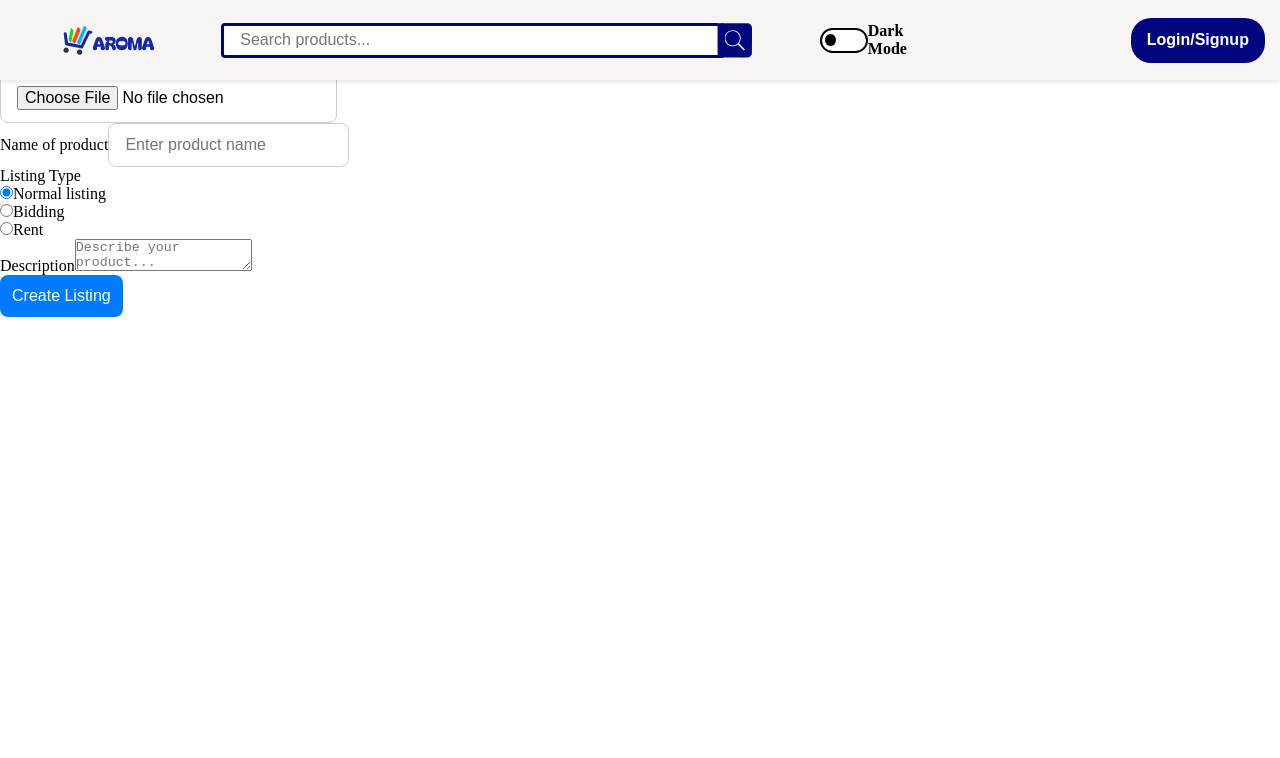
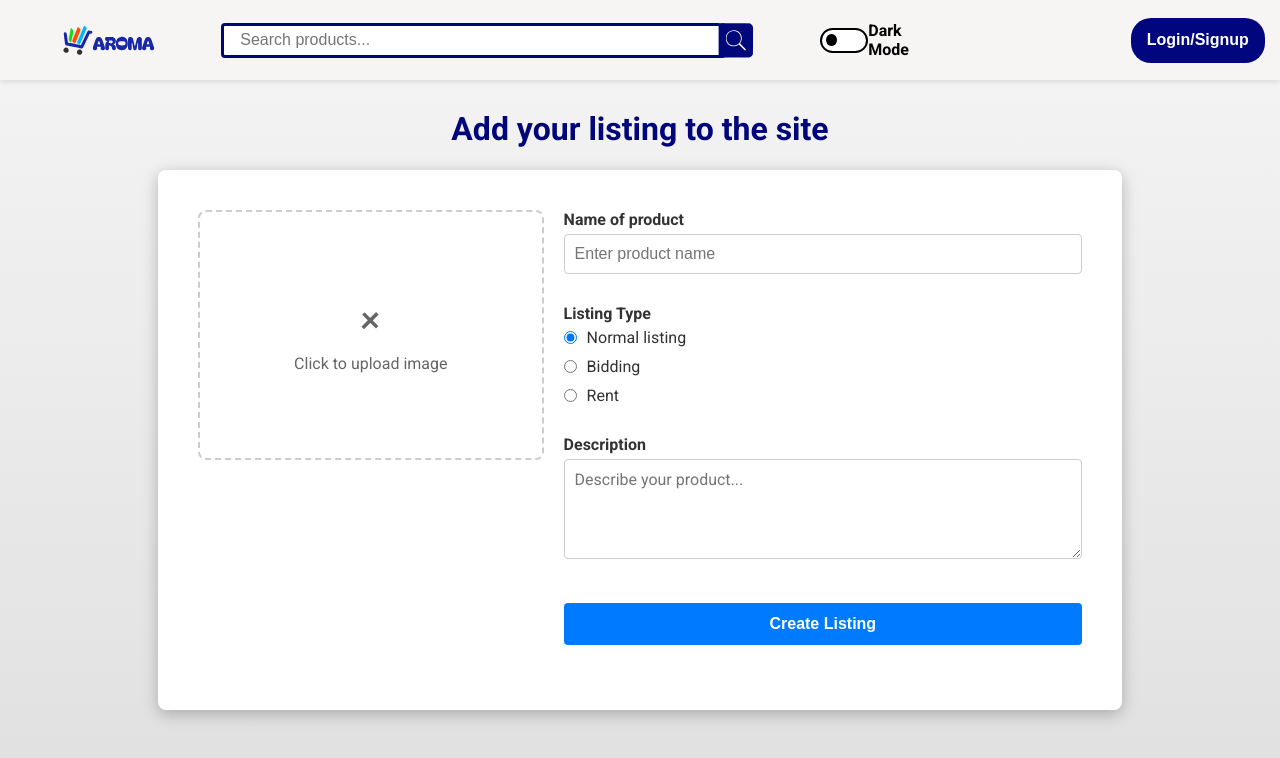
Before and after one commit to OmChandraSharma/Aroma, a React (Vite) app in the folder client/: page /sell in a window 1280 px wide. Shown: the top 758 px of the page. Built offline with nearby package versions, Linux system fonts and the light colour scheme.

Commit message:
sell page structure and styling completed

```diff
--- a/client/src/pages/Sell_item/Sell.jsx
+++ b/client/src/pages/Sell_item/Sell.jsx
@@ -1,103 +1,94 @@
-import { useState } from "react"; // Import useState hook for managing state
-import Header from "../../components/Header/Header.jsx"; // Import Header component
-import "./Sell.module.css"; // Import CSS file for styling
+import { useState } from "react";
+import Header from "../../components/Header/Header.jsx";
+import styles from "./Sell.module.css";
 
 const Sell = () => {
   console.log("sell page called");
 
-  // State variables for form inputs
   const [productName, setProductName] = useState("");
   const [description, setDescription] = useState("");
   const [listingType, setListingType] = useState("normal");
   const [imagePreview, setImagePreview] = useState(null);
 
-  // Handle image file selection
   const handleImageChange = (event) => {
     const selectedFile = event.target.files[0];
-
-    // If a file was selected
     if (selectedFile) {
-      // Create a URL for the image to display preview
       const previewUrl = URL.createObjectURL(selectedFile);
       setImagePreview(previewUrl);
     }
   };
 
-  // Handle form submission
   const handleSubmit = (event) => {
-    event.preventDefault(); // Prevent default form submission behavior
+    event.preventDefault();
 
-    // Log the form data
     console.log("Form submitted with:", {
       productName,
       description,
       listingType,
-      hasImage: imagePreview ? true : false,
+      hasImage: !!imagePreview,
     });
 
-    // Here you would typically send the data to a server
     alert("Form submitted successfully!");
+
+    // Clear fields
+    setProductName("");
+    setDescription("");
+    setListingType("normal");
+    setImagePreview(null);
   };
 
   return (
-    <div className="sell-page">
-      {/* Include the Header component */}
+    <div className={styles.sellPage}>
       <Header />
 
-      <div className="container">
-        <h1 className="page-title">Sell Your Product</h1>
+      <div className={styles.container}>
+        <h1 className={styles.pageTitle}>Add your listing to the site</h1>
 
-        {/* Product listing form */}
-        <form className="sell-form" onSubmit={handleSubmit}>
-          <div className="form-content">
-            {/* Left side - Image upload area */}
-            <div className="image-area">
+        <form className={styles.sellForm} onSubmit={handleSubmit}>
+          <div className={styles.formContent}>
+            {/* Left - Image Upload */}
+            <div className={styles.imageArea}>
               <div
-                className="image-upload-box"
+                className={styles.imageUploadBox}
                 onClick={() => document.getElementById("file-input").click()}
               >
                 {imagePreview ? (
-                  // Show image preview if an image is selected
-                  <div className="preview-container">
+                  <div className={styles.previewContainer}>
                     <img
                       src={imagePreview}
                       alt="Product"
-                      className="preview-image"
+                      className={styles.previewImage}
                     />
                     <button
                       type="button"
-                      className="remove-button"
+                      className={styles.removeButton}
                       onClick={(e) => {
-                        e.stopPropagation(); // Prevent triggering the parent's onClick
-                        setImagePreview(null); // Clear the image preview
+                        e.stopPropagation();
+                        setImagePreview(null);
                       }}
                     >
                       +
                     </button>
                   </div>
                 ) : (
-                  // Show upload placeholder if no image is selected
-                  <div className="upload-placeholder">
-                    <div className="upload-icon">+</div>
+                  <div className={styles.uploadPlaceholder}>
+                    <div className={styles.uploadIcon}>+</div>
                     <p>Click to upload image</p>
                   </div>
                 )}
-
-                {/* Hidden file input - activated by clicking on the box */}
                 <input
                   type="file"
                   id="file-input"
-                  className="hidden-input"
+                  className={styles.hiddenInput}
                   accept="image/*"
                   onChange={handleImageChange}
                 />
               </div>
             </div>
 
-            {/* Right side - Product details */}
-            <div className="details-area">
-              {/* Product name input */}
-              <div className="input-group">
+            {/* Right - Product Details */}
+            <div className={styles.detailsArea}>
+              <div className={styles.inputGroup}>
                 <label htmlFor="product-name">Name of product</label>
                 <input
                   type="text"
@@ -109,12 +100,10 @@ const Sell = () => {
                 />
               </div>
 
-              {/* Listing type options */}
-              <div className="input-group">
+              <div className={styles.inputGroup}>
                 <label>Listing Type</label>
-                <div className="radio-options">
-                  {/* Normal listing option */}
-                  <div className="radio-option">
+                <div className={styles.radioOptions}>
+                  <div className={styles.radioOption}>
                     <input
                       type="radio"
                       id="normal"
@@ -126,8 +115,7 @@ const Sell = () => {
                     <label htmlFor="normal">Normal listing</label>
                   </div>
 
-                  {/* Bidding option */}
-                  <div className="radio-option">
+                  <div className={styles.radioOption}>
                     <input
                       type="radio"
                       id="bidding"
@@ -139,8 +127,7 @@ const Sell = () => {
                     <label htmlFor="bidding">Bidding</label>
                   </div>
 
-                  {/* Rent option */}
-                  <div className="radio-option">
+                  <div className={styles.radioOption}>
                     <input
                       type="radio"
                       id="rent"
@@ -154,8 +141,7 @@ const Sell = () => {
                 </div>
               </div>
 
-              {/* Description textarea */}
-              <div className="input-group">
+              <div className={styles.inputGroup}>
                 <label htmlFor="description">Description</label>
                 <textarea
                   id="description"
@@ -166,8 +152,7 @@ const Sell = () => {
                 ></textarea>
               </div>
 
-              {/* Submit button */}
-              <button type="submit" className="submit-button">
+              <button type="submit" className={styles.submitButton}>
                 Create Listing
               </button>
             </div>
--- a/client/src/pages/Sell_item/Sell.module.css
+++ b/client/src/pages/Sell_item/Sell.module.css
@@ -1,61 +1,72 @@
-/* Main styling for the Sell page */
-.sell-page {
-  font-family: Arial, sans-serif;
-  background-color: #f5f5f5;
+@import url("https://fonts.googleapis.com/css2?family=Roboto:wght@400;700&display=swap");
+
+.sellPage {
+  font-family: "Roboto", sans-serif;
+  background: linear-gradient(to bottom, #f5f5f5, #e0e0e0);
   min-height: 100vh;
+  position: relative;
+  padding-top: 60px; /* Add padding to make room for the title */
 }
 
-/* Container to center and limit width of content */
-.container {
-  max-width: 1000px;
-  margin: 0 auto;
-  padding: 20px;
+.pageTitle {
+  font-size: 32px; /* Increased font size */
+  color: rgb(0, 6, 122);
+  margin-bottom: 30px;
+  text-align: center;
+  font-weight: bold;
+  position: absolute;
+  top: -30px;
+  left: 0;
+  right: 0;
 }
 
-/* Page title styling */
-.page-title {
-  font-size: 24px;
-  color: #333;
-  margin-bottom: 20px;
-  text-align: center;
+.container {
+  max-width: 1200px; /* Increased from 1000px */
+  top: 55%;
+  display: flex;
+  position: fixed;
+  left: 50%;
+  width: 80%; /* Increased from 60% */
+  height: 75%; /* Increased from 60% */
+  padding: 30px;
+  transform: translate(-50%, -50%);
 }
 
-/* Form container */
-.sell-form {
+.sellForm {
   background-color: white;
   border-radius: 8px;
-  box-shadow: 0 2px 8px rgba(0, 0, 0, 0.1);
-  padding: 20px;
+  box-shadow: 0 4px 16px rgba(0, 0, 0, 0.25); /* Enhanced shadow */
+  padding: 40px; /* Increased padding */
+  width: 100%;
 }
 
-/* Layout container for form content */
-.form-content {
+/* Rest of your CSS remains the same */
+
+.formContent {
   display: flex;
   flex-direction: column;
   gap: 20px;
 }
 
-/* On larger screens, display content side-by-side */
 @media (min-width: 768px) {
-  .form-content {
+  .formContent {
     flex-direction: row;
   }
 
-  .image-area {
+  .imageArea {
     width: 40%;
   }
 
-  .details-area {
+  .detailsArea {
     width: 60%;
   }
 }
 
-/* Image upload area styling */
-.image-area {
+.imageArea {
   margin-bottom: 20px;
 }
 
-.image-upload-box {
+.imageUploadBox {
   border: 2px dashed #ccc;
   border-radius: 8px;
   height: 250px;
@@ -67,39 +78,36 @@
   position: relative;
 }
 
-.image-upload-box:hover {
-  border-color: #0066cc;
+.imageUploadBox:hover {
+  border-color: #007bff;
 }
 
-/* Upload placeholder (when no image selected) */
-.upload-placeholder {
+.uploadPlaceholder {
   display: flex;
   flex-direction: column;
   align-items: center;
   color: #666;
 }
 
-.upload-icon {
+.uploadIcon {
   font-size: 40px;
-  transform: rotate(45deg); /* Turn + into a add icon */
+  transform: rotate(45deg);
   margin-bottom: 10px;
 }
 
-/* Image preview container */
-.preview-container {
+.previewContainer {
   width: 100%;
   height: 100%;
   position: relative;
 }
 
-.preview-image {
+.previewImage {
   width: 100%;
   height: 100%;
-  object-fit: contain; /* Maintain aspect ratio */
+  object-fit: contain;
 }
 
-/* Remove button for removing selected image */
-.remove-button {
+.removeButton {
   position: absolute;
   bottom: 10px;
   right: 10px;
@@ -112,40 +120,37 @@
   justify-content: center;
   align-items: center;
   cursor: pointer;
-  transform: rotate(45deg); /* Turn + into an X */
+  transform: rotate(45deg);
   font-size: 20px;
   font-weight: bold;
 }
 
-.remove-button:hover {
+.removeButton:hover {
   background-color: #f2f2f2;
 }
 
-/* Hide the file input */
-.hidden-input {
+.hiddenInput {
   display: none;
 }
 
-/* Styling for the product details area */
-.details-area {
+.detailsArea {
   display: flex;
   flex-direction: column;
   gap: 15px;
 }
 
-/* Styling for input groups (label + input) */
-.input-group {
+.inputGroup {
   margin-bottom: 15px;
 }
 
-.input-group label {
+.inputGroup label {
   display: block;
   margin-bottom: 5px;
   font-weight: bold;
   color: #333;
 }
 
-.input-group input[type="text"] {
+.inputGroup input[type="text"] {
   width: 100%;
   padding: 10px;
   border: 1px solid #ccc;
@@ -153,7 +158,7 @@
   font-size: 16px;
 }
 
-.input-group textarea {
+.inputGroup textarea {
   width: 100%;
   padding: 10px;
   border: 1px solid #ccc;
@@ -164,32 +169,30 @@
   font-family: inherit;
 }
 
-/* Styling for radio options */
-.radio-options {
+.radioOptions {
   display: flex;
   flex-direction: column;
   gap: 10px;
 }
 
-.radio-option {
+.radioOption {
   display: flex;
   align-items: center;
 }
 
-.radio-option input[type="radio"] {
+.radioOption input[type="radio"] {
   margin-right: 10px;
   cursor: pointer;
 }
 
-.radio-option label {
+.radioOption label {
   cursor: pointer;
   margin-bottom: 0;
   font-weight: normal;
 }
 
-/* Submit button styling */
-.submit-button {
-  background-color: #0066cc;
+.submitButton {
+  background-color: #007bff;
   color: white;
   border: none;
   border-radius: 4px;
@@ -200,13 +203,13 @@
   font-weight: bold;
 }
 
-.submit-button:hover {
-  background-color: #0055aa;
+.submitButton:hover {
+  background-color: #0056b3;
 }
 
-/* Focus styles for form elements */
-input:focus, textarea:focus {
+input:focus,
+textarea:focus {
   outline: none;
-  border-color: #0066cc;
+  border-color: #007bff;
   box-shadow: 0 0 3px rgba(0, 102, 204, 0.3);
 }
```
